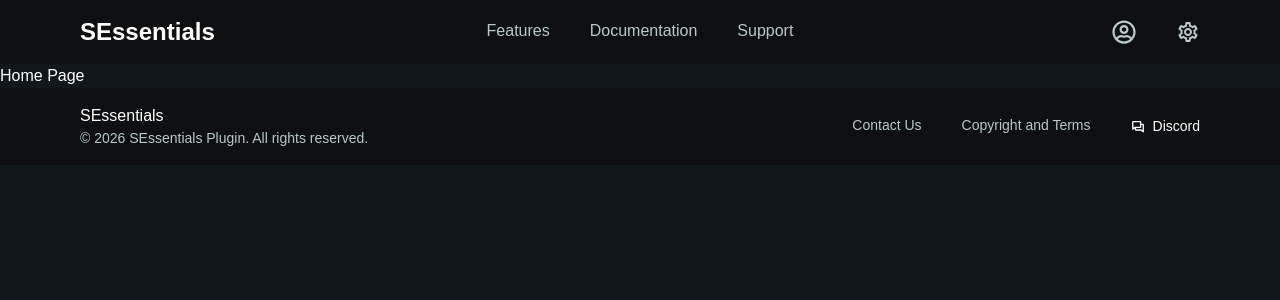
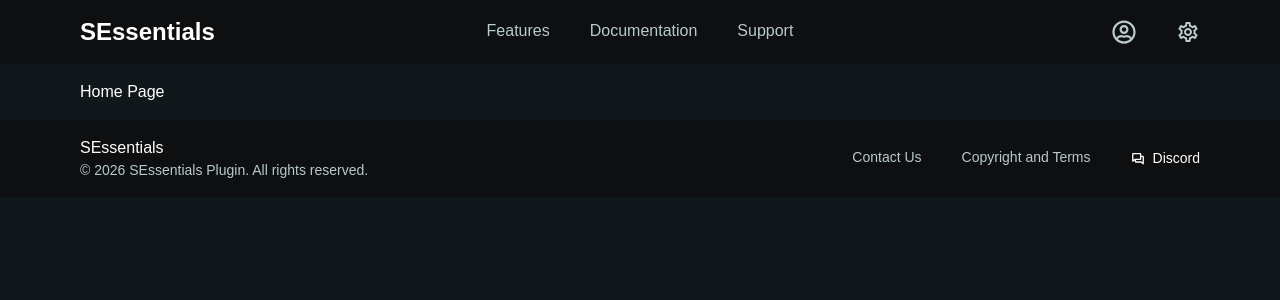
Before and after one commit to KatyTye/PluginDashboard, a React (Vite) app: page / in a window 1280 px wide. Shown: the top 300 px of the page. Built offline with nearby package versions, Linux system fonts and the light colour scheme.

Commit message:
style: Added styles for primary layout

```diff
--- a/src/components/Footer.tsx
+++ b/src/components/Footer.tsx
@@ -3,8 +3,8 @@ import { NavLink } from "react-router";
 
 export default function Footer() {
 
-	return (<footer className="flex flex-col gap-10 md:grid md:grid-cols-2 items-center bg-(--background-second-color) p-4
-		md:pl-20 md:pr-20">
+	return (<footer className="bottom-content flex flex-col gap-10 md:grid md:grid-cols-2 items-center bg-(--background-second-color)
+		p-4 md:pl-20 md:pr-20">
 		<div>
 			<p className="text-center md:text-left">SEssentials</p>
 			<p className="text-(--text-second-color) text-[14px] text-center md:text-left">
--- a/src/layouts/Primary.tsx
+++ b/src/layouts/Primary.tsx
@@ -6,7 +6,9 @@ export default function PrimaryLayout() {
 
 	return (<>
 		<Header />
-		<Outlet />
+		<main className="page-content flex flex-col p-4 md:pl-20 md:pr-20">
+			<Outlet />
+		</main>
 		<Footer />
 	</>)
 }
```
